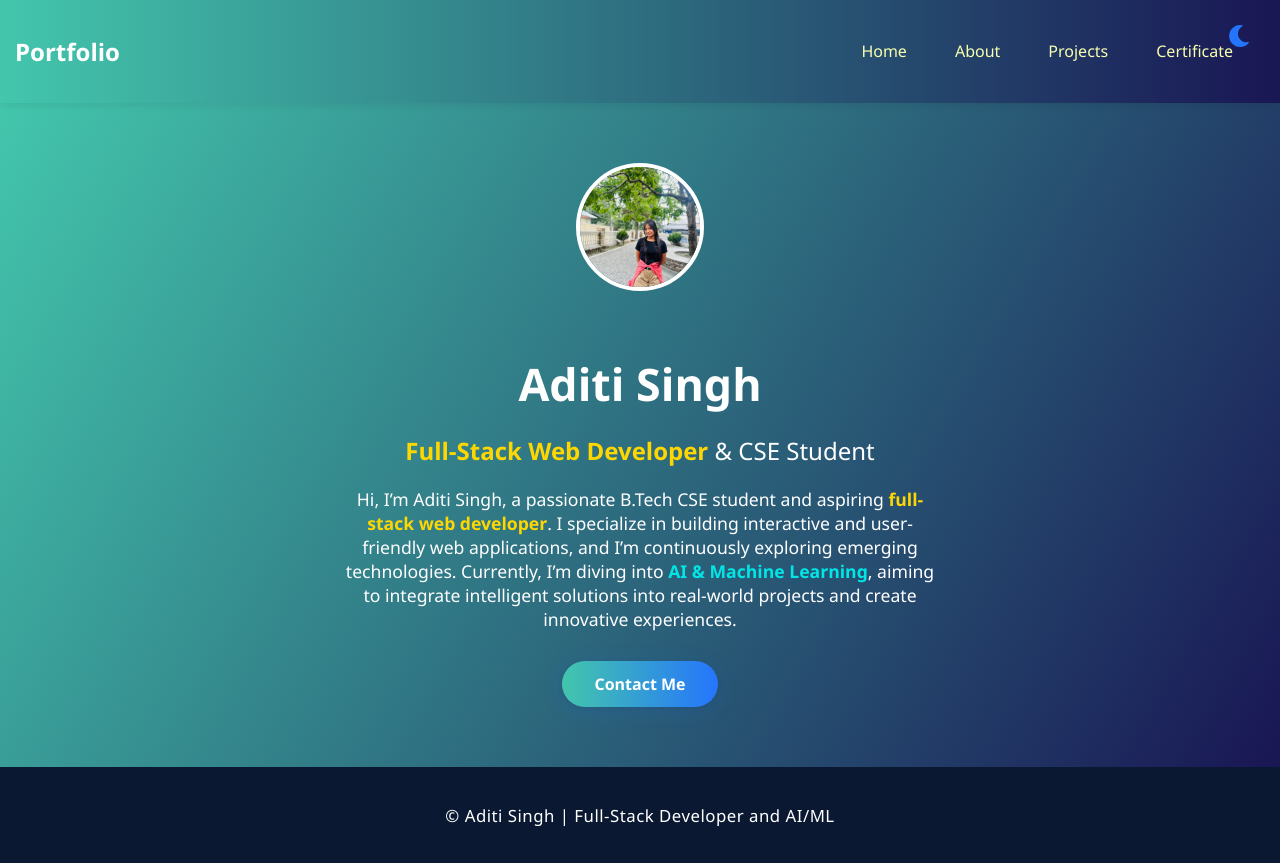
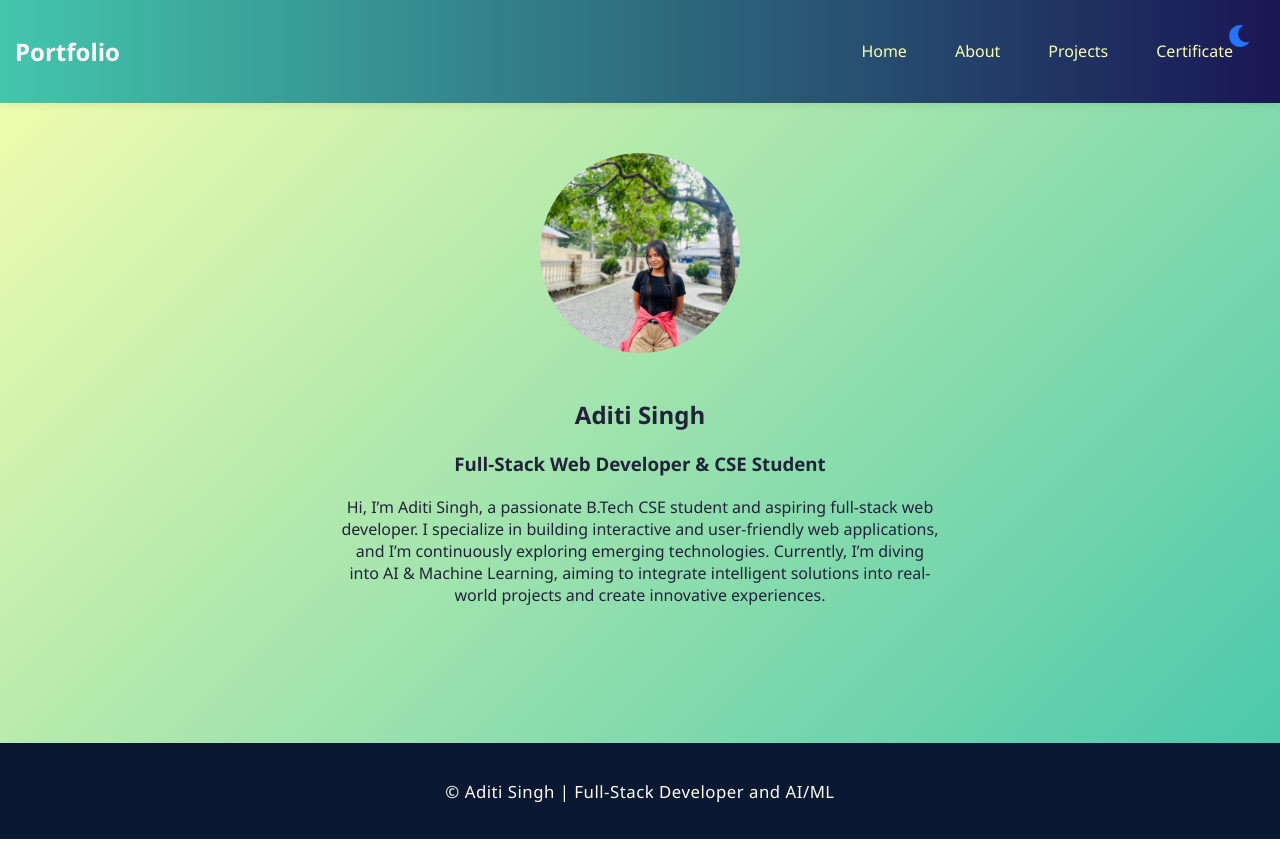
Before and after one commit to Aditisingh0102/Portfolio, a React (Create React App) app: page / in a window 1280 px wide. After the commit the page ends 839 px from the top, so only its background shows below. Built offline with nearby package versions, Linux system fonts and the light colour scheme.

Commit message:
Update Home.js

```diff
--- a/src/pages/Home.js
+++ b/src/pages/Home.js
@@ -1,11 +1,31 @@
 import React from "react";
-import Hero from "../components/Hero";
 
 function Home() {
   return (
-    <>
-      <Hero />
-    </>
+    <section style={{ textAlign: "center", padding: "50px" }}>
+      {/* Image on top */}
+      <img
+        src={process.env.PUBLIC_URL + "/IMG-20240603-WA0059.jpg"}
+        alt="My Photo"
+        style={{
+          width: "200px",
+          height: "200px",
+          borderRadius: "50%",
+          objectFit: "cover",
+          marginBottom: "20px"
+        }}
+      />
+
+      {/* Bio text */}
+      <h1>Aditi Singh</h1>
+      <h3>Full-Stack Web Developer & CSE Student</h3>
+      <p style={{ maxWidth: "600px", margin: "20px auto" }}>
+        Hi, I’m Aditi Singh, a passionate B.Tech CSE student and aspiring full-stack web developer.
+        I specialize in building interactive and user-friendly web applications, and I’m continuously
+        exploring emerging technologies. Currently, I’m diving into AI & Machine Learning, aiming to
+        integrate intelligent solutions into real-world projects and create innovative experiences.
+      </p>
+    </section>
   );
 }
 
```
